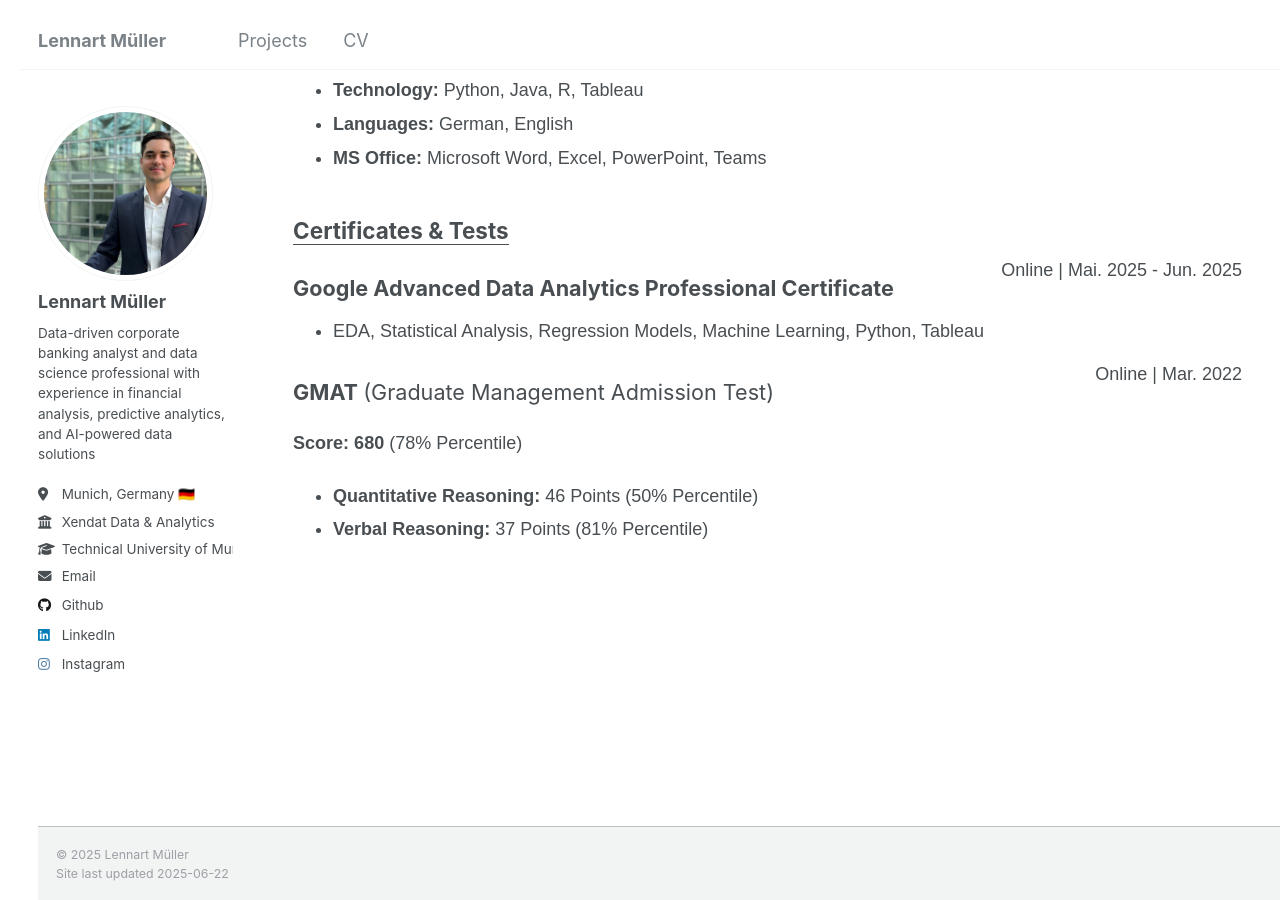
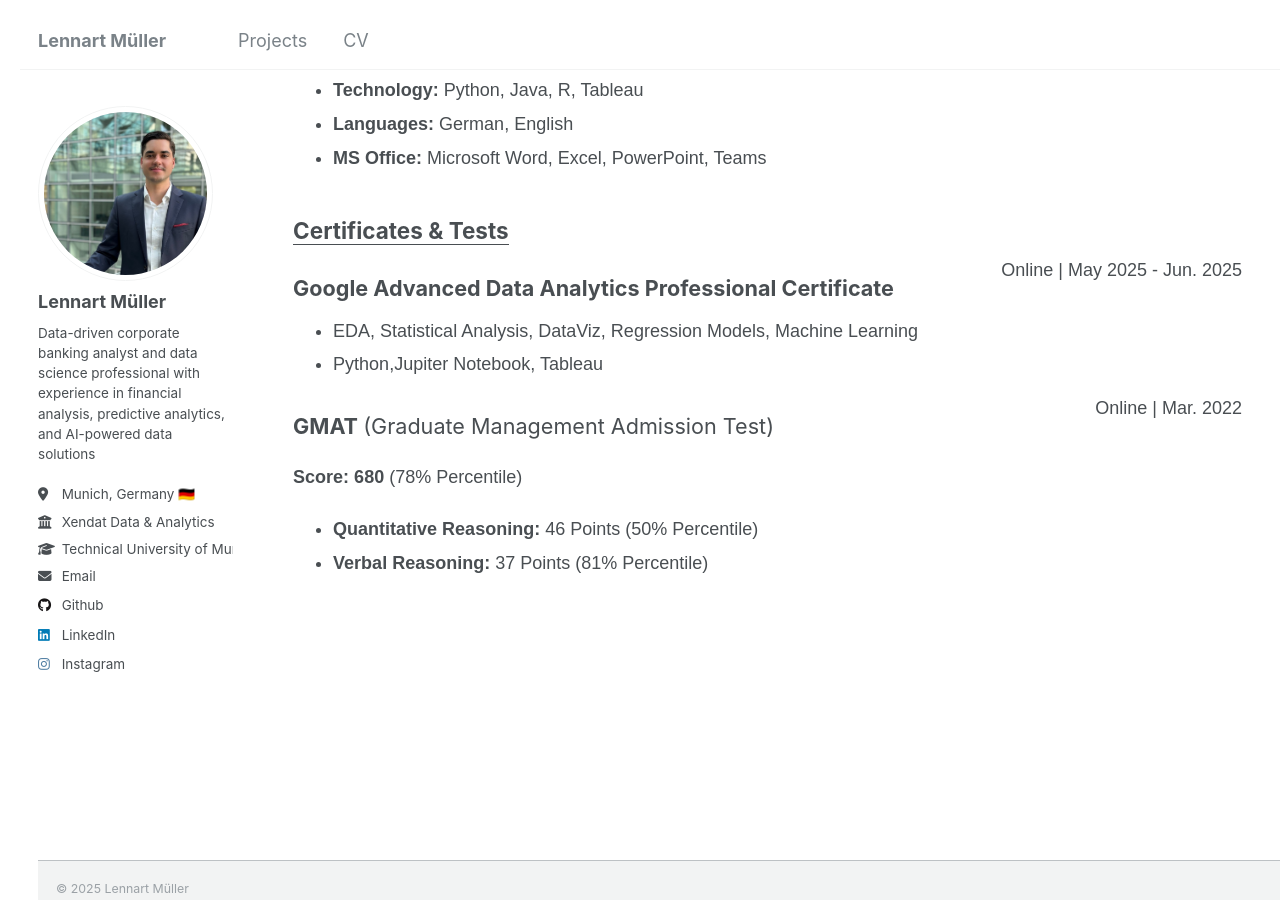
Before and after one commit to lennartmueller123/lennartmueller123.github.io, a Jekyll site: the page built from _pages/cv.html, in a window 1280 px wide and 900 px high, scrolled down 1905 px. Built offline with Jekyll 4.4.1, drawn with Linux system fonts in a browser that asks for light colours.

Commit message:
Update cv.html

```diff
--- a/_pages/cv.html
+++ b/_pages/cv.html
@@ -237,10 +237,11 @@ redirect_from:
         <div class="entry">
             <div class="entry-header">
                 <h3>Google Advanced Data Analytics Professional Certificate</h3>
-                <p>Online | Mai. 2025 - Jun. 2025</p>
+                <p>Online | May 2025 - Jun. 2025</p>
             </div>
             <ul>
-                <li>EDA, Statistical Analysis, Regression Models, Machine Learning, Python, Tableau</li>
+                <li>EDA, Statistical Analysis, DataViz, Regression Models, Machine Learning</li>
+                <li>Python,Jupiter Notebook, Tableau</li>
             </ul>
         </div>
 
```
